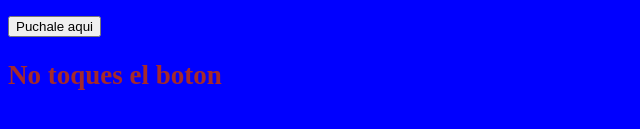
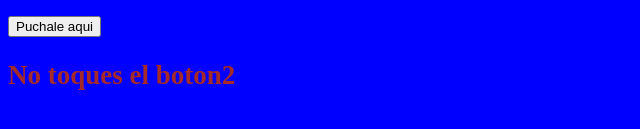
Before and after one commit to JonnathanMM/GitJonna, a plain HTML site: page index.html in a window 1280 px wide. Shown: the part 219-348 px from the top of the page, 0-640 px from the left. Drawn offline with Linux system fonts and the light colour scheme.

Commit message:
Parrafo master

```diff
--- a/index.html
+++ b/index.html
@@ -14,6 +14,6 @@
   <h1>Holiii</h1>
   <p>No no no</p>
   <input type="button" onClick="saludo()" value="Puchale aqui">
-  <h2>No toques el boton</h2>
+  <h2>No toques el boton2</h2>
 </body>
 </html>
```
